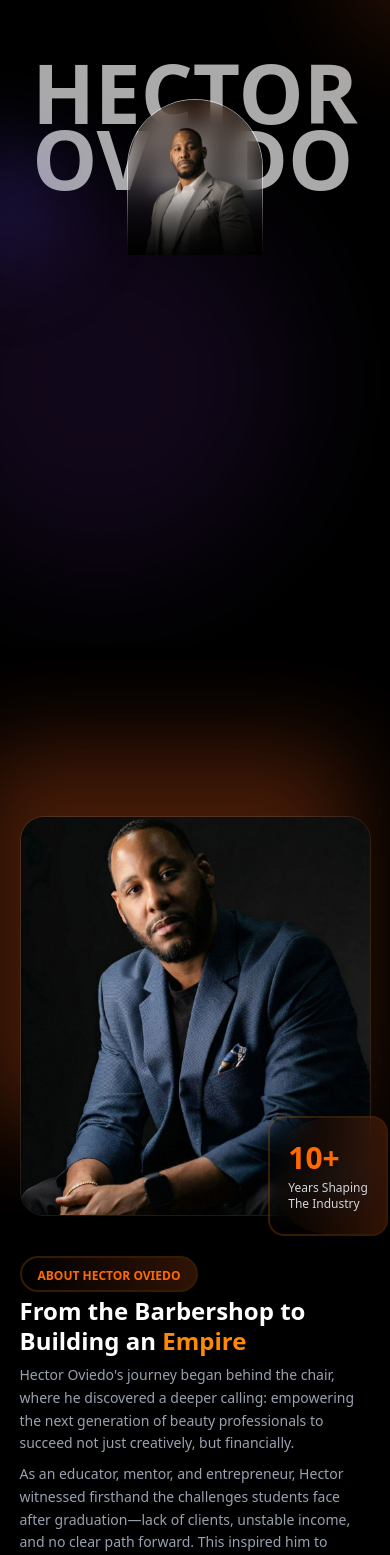
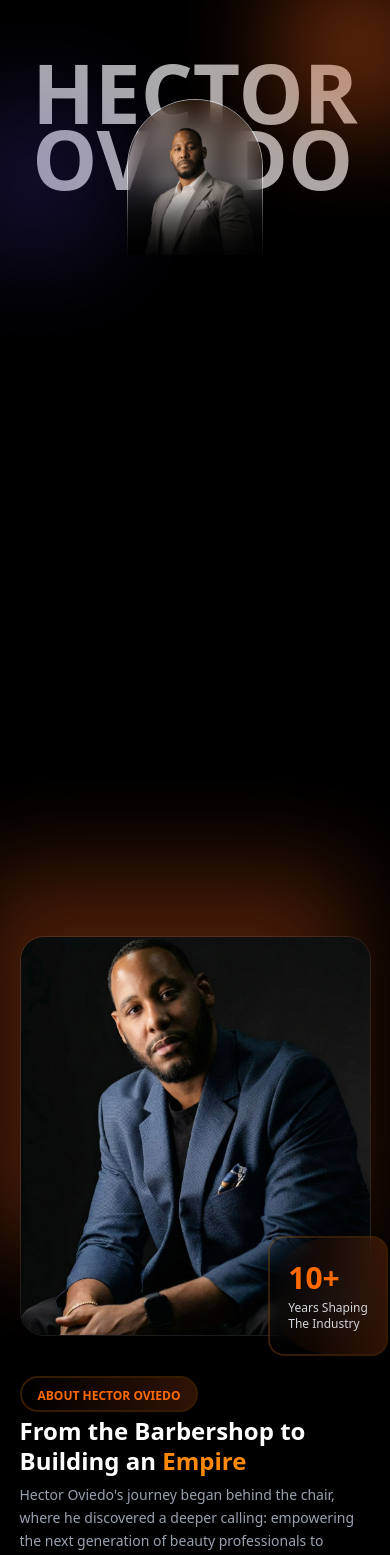
Before and after one commit to israrahmadtech/Omni-Landing-Page, a React (Vite) app: page /landing in a window 390 px wide. Shown: the part 60-1615 px from the top of the page. Built offline with nearby package versions, Linux system fonts and the light colour scheme.

Commit message:
Some changes

```diff
--- a/src/components/LandingComponents/AboutSection.tsx
+++ b/src/components/LandingComponents/AboutSection.tsx
@@ -4,12 +4,12 @@ import GlassCard from './GlassEffectCard';
 
 export default function AboutSection() {
     return (
-        <section id='about' className="min-h-screen text-white py-8 md:p-16 md:py-40">
+        <section id='about' className="min-h-screen text-white py-8 md:p-16 md:py-40 mt-30">
             <div className="my-container">
                 {/* Main Content Grid */}
                 <div className="grid grid-col-1 lg:grid-cols-[500px_1fr] 2xl:grid-cols-[600px_1fr] items-stretch gap-10 lg:gap-0 2xl:gap-20">
                     {/* Left Column - Image */}
-                    <div className="relative w-full max-w-[400px] xl:w-[545px] h-[400px] lg:h-full xl:h-[545px]">
+                    <div className="relative w-full max-w-[400px] xl:w-[545px] h-[400px] lg:h-full xl:h-[516px] 2xl:w-full 2xl:max-w-full 2xl:h-auto">
                         <div className="w-full h-full">
                             <img
                                 src={aboutImg}
@@ -37,16 +37,16 @@ export default function AboutSection() {
                             </button>
                         </GlassCard>
                         {/* Empire Heading */}
-                        <h1 className='text-2xl sm:3xl lg:text-4xl 2xl:text-5xl font-bold mb-2 lg:mb-4 2xl:mb-8 leading-tight'>
+                        <h1 className='text-2xl sm:3xl lg:text-4xl 2xl:text-7xl font-bold mb-2 lg:mb-4 2xl:mb-8 leading-tight'>
                             From the Barbershop to Building an <span className="text-orange-400">Empire</span>
                         </h1>
 
                         {/* Description Paragraphs */}
-                        <p className="text-gray-400 text-sm lg:text-base 2xl:text-lg leading-relaxed">
+                        <p className="text-gray-400 text-sm lg:text-base 2xl:text-xl leading-relaxed 2xl:max-w-2xl">
                             Hector Oviedo's journey began behind the chair, where he discovered a deeper calling: empowering the next generation of beauty professionals to succeed not just creatively, but financially.
                         </p>
 
-                        <p className="text-gray-400 text-sm lg:text-base 2xl:text-lg leading-relaxed">
+                        <p className="text-gray-400 text-sm lg:text-base 2xl:text-xl leading-relaxed 2xl:max-w-2xl">
                             As an educator, mentor, and entrepreneur, Hector witnessed firsthand the challenges students face after graduation—lack of clients, unstable income, and no clear path forward. This inspired him to create OMNI CONNECTS: a revolutionary platform designed to bridge the gap between education and real-world success.
                         </p>
 
--- a/src/components/LandingComponents/Hero.tsx
+++ b/src/components/LandingComponents/Hero.tsx
@@ -14,12 +14,13 @@ const Hero: React.FC = () => {
                         {/* Left Content */}
                         <div className="relative space-y-8">
                             {/* Large Text */}
-                            <div className="relative space-y-4">
+                            <div className="relative z-10 space-y-4">
                                 <h1 className="text-[21vw] font-bold leading-[80%] text-[#aaa]">
                                     <span className="block">HECTOR</span>
                                     <span className="block">OVIEDO</span>
                                 </h1>
-                                <div className="absolute -bottom-20 -left-24 w-[35vw] h-[35vw] bg-[#6347EB33] rounded-full blur-2xl pointer-events-none"></div>
+                                <div className="absolute z-20 -top-[10%] right-0 w-0 h-0 shadow-[0_0_25vw_20vw_rgba(239,94,26,0.4)] sm:shadow-[0_0_15vw_20vw_rgba(239,94,26,0.4)] pointer-events-none"></div>
+                                <div className="absolute z-20 bottom-[10%] left-0 w-0 h-0 shadow-[0_0_25vw_20vw_#6347EB33] sm::shadow-[0_0_15vw_20vw_#6347EB33] pointer-events-none"></div>
                             </div>
 
                             {/* Center Content - Image with Glass Effect */}
@@ -46,13 +47,6 @@ const Hero: React.FC = () => {
                 </div>
 
             </div>
-            {/* Background Decorative Elements */}
-            <div className="absolute top-0 left-0 w-full h-full overflow-hidden pointer-events-none">
-                <div className="absolute bottom-1/4 right-1/4 w-96 h-96 bg-purple-500/10 rounded-full blur-3xl"></div>
-            </div>
-            <div className="absolute z-20 top-0 left-0 w-screen h-screen overflow-hidden pointer-events-none">
-                <div className="absolute -top-16 -right-28 w-[35vw] h-[35vw] bg-[#EF5E1A66] rounded-full blur-3xl pointer-events-none"></div>
-            </div>
         </div>
     );
 };
```
